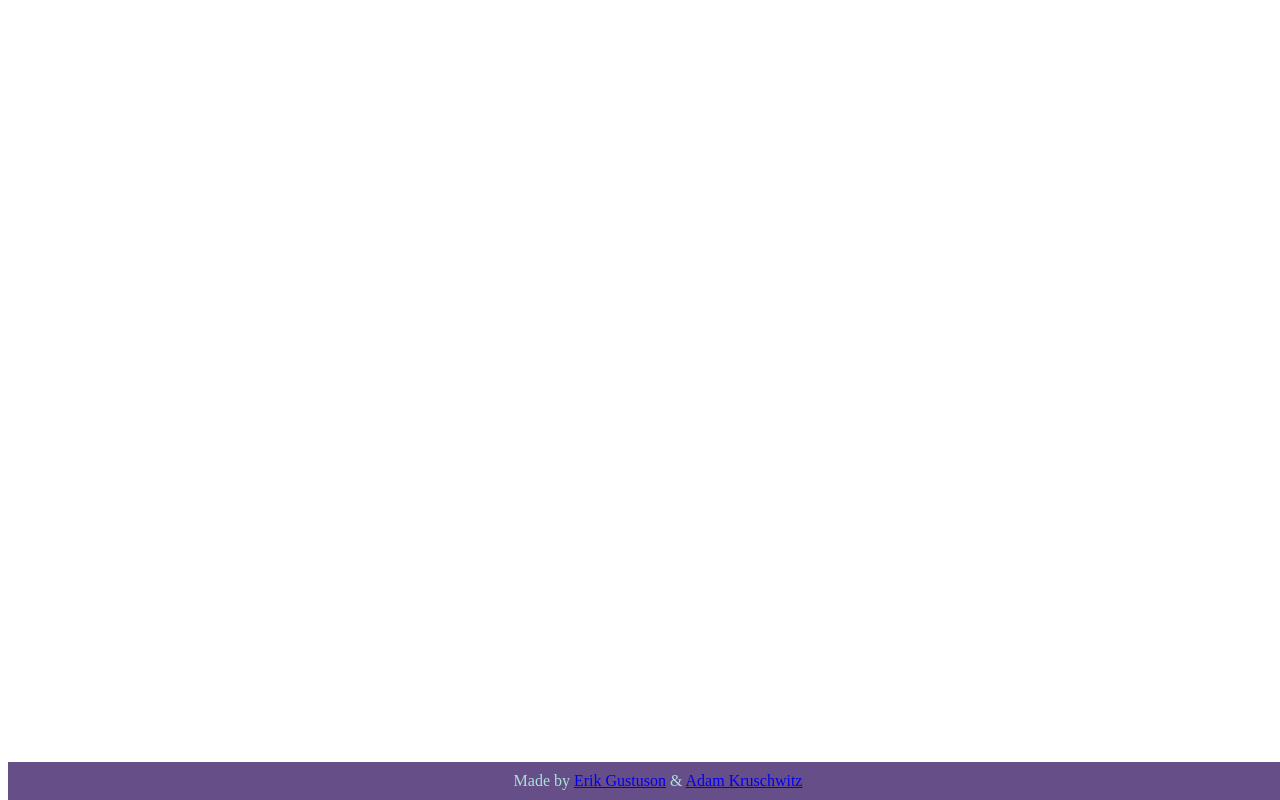
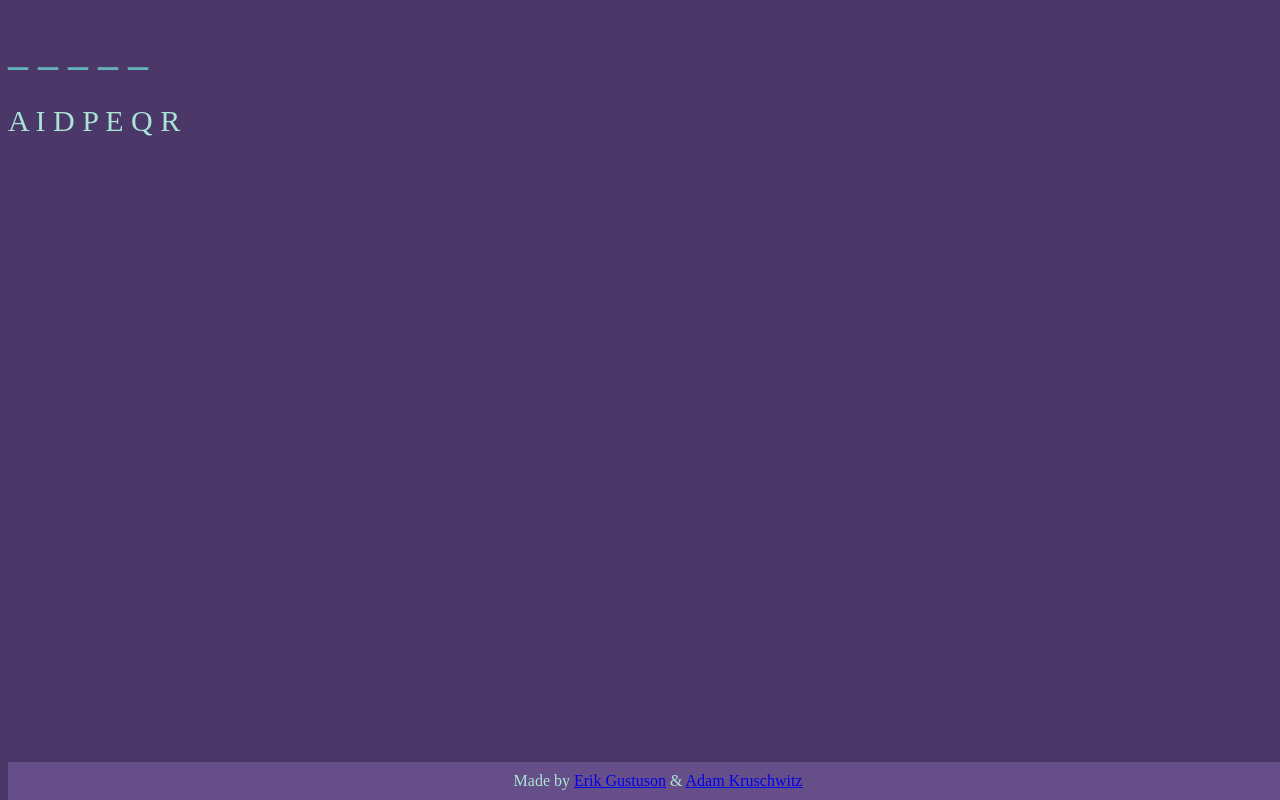
Before and after one commit to AdamKruschwitz/word-guesser, a plain HTML site: page index.html in a window 1280 px wide. Shown: the top 800 px of the page. Drawn offline with Linux system fonts and the light colour scheme.

Commit message:
add test html and style

```diff
--- a/assets/css/style.css
+++ b/assets/css/style.css
@@ -5,6 +5,19 @@
     --lighttext: #A9E4D7;
 }
 
+body {
+    background-color: var(--darkbackground);
+}
+
+.currentword {
+    color: var(--darktext);
+    font-size: 40px;
+}
+
+.guessed {
+    color: var(--lighttext);
+    font-size: 30px;
+}
 
 footer {
     position: absolute;
--- a/index.html
+++ b/index.html
@@ -8,7 +8,14 @@
     <title>Word Guesser</title>
 </head>
 <body>
-    <main id="game"></main>
+    <main id="game">
+        <h1 class="currentword">
+            _ _ _ _ _
+        </h1>
+        <p class="guessed">
+            A I D P E Q R
+        </p>
+    </main>
     <footer>
         Made by <a href="#">Erik Gustuson</a> & <a href="#">Adam Kruschwitz</a>
     </footer>
```
